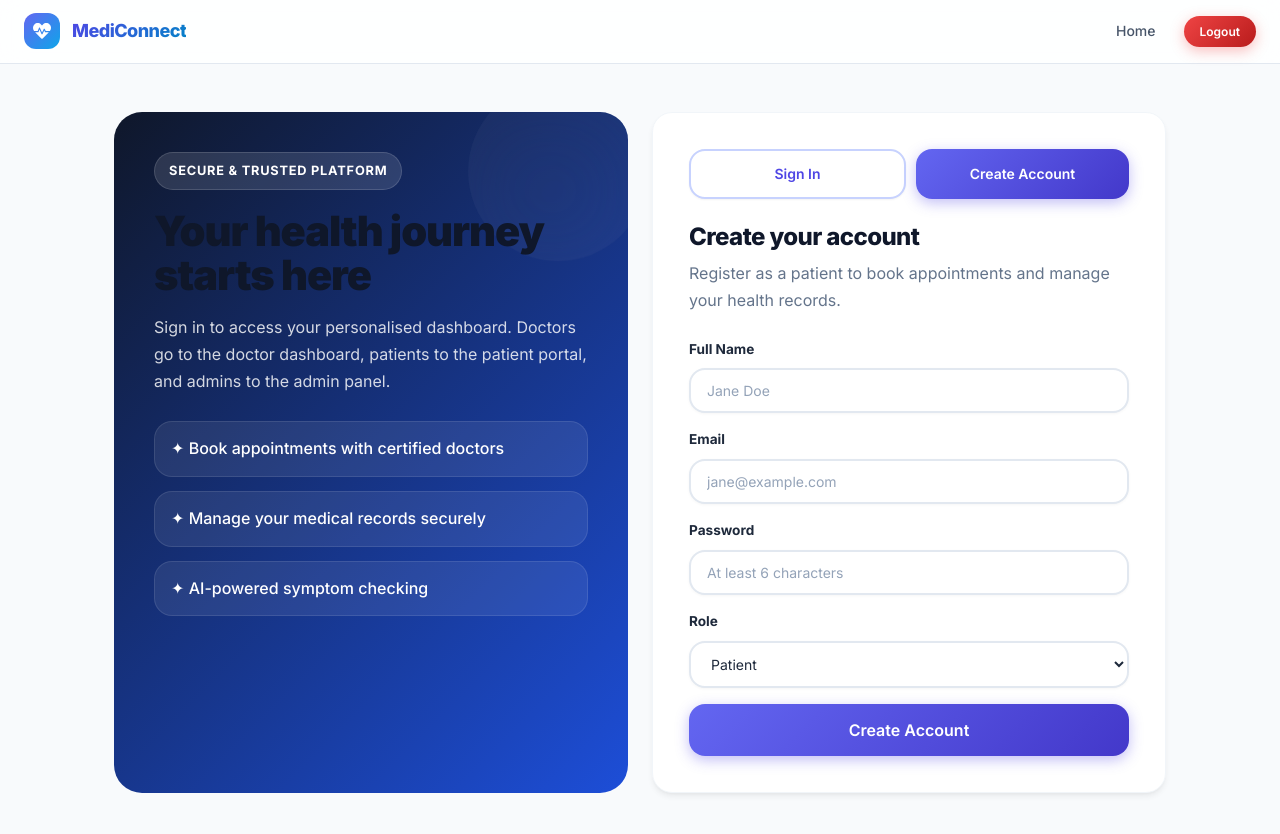
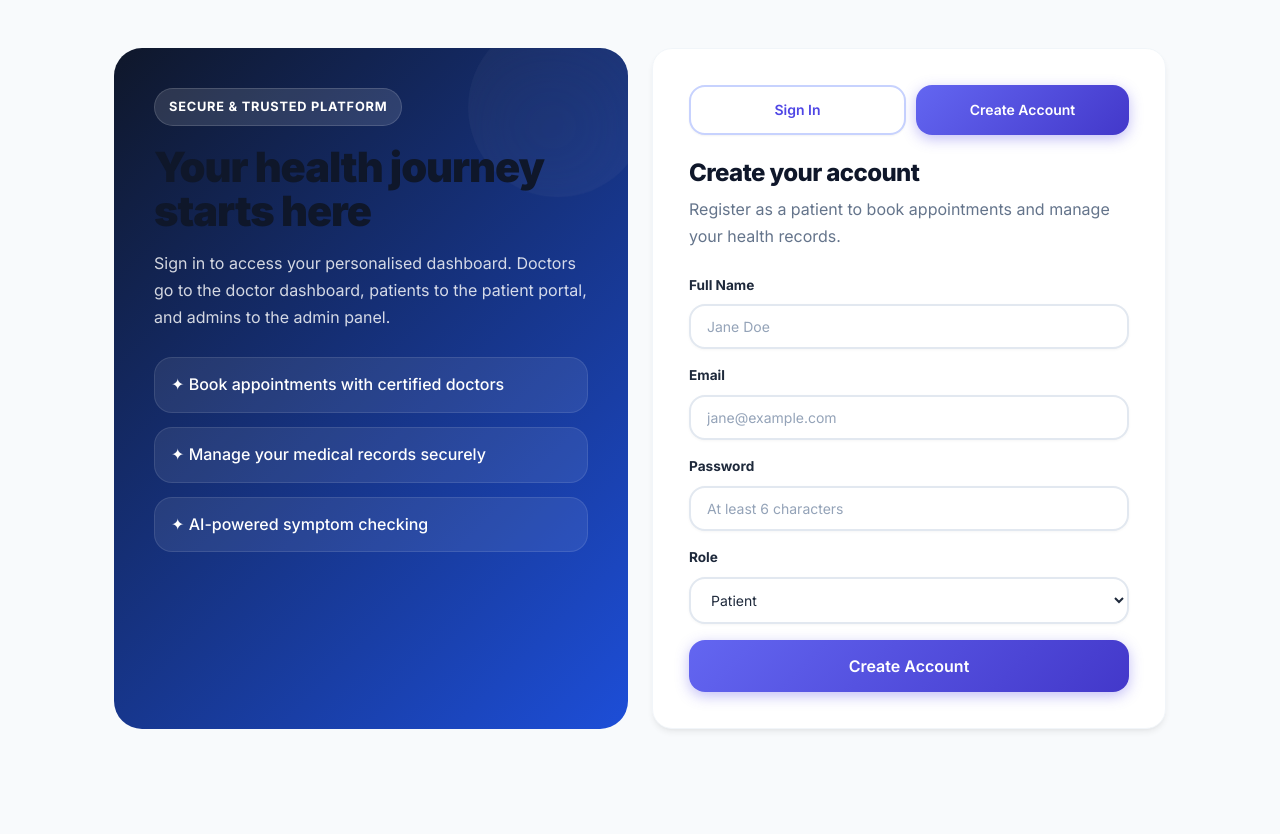
Before and after one commit to ravindu-sliit/se3020-telemedicine-microservices, a React (Create React App) app in the folder frontend/: page /register in a window 1280 px wide. Shown: the top 834 px of the page. After the commit the page ends 809 px from the top, so only its background shows below. Built offline with nearby package versions, Linux system fonts and the light colour scheme; no server answers; sample sign-in values are in the browser's storage.

Commit message:
fix: remove navbar from auth pages
fix: remove navbar from auth pages

```diff
--- a/frontend/src/pages/Auth.js
+++ b/frontend/src/pages/Auth.js
@@ -1,6 +1,5 @@
 import React from 'react';
 import { Link, useLocation, useNavigate } from 'react-router-dom';
-import Navbar from '../components/Navbar';
 import { loginUser, registerUser, registerDoctor } from '../services/api';
 import { saveSession, clearSession } from '../services/session';
 
@@ -103,7 +102,6 @@ const Auth = () => {
 
   return (
     <div className="page-wrapper">
-      <Navbar />
       <div style={{ padding: '48px 0 80px' }}>
         <div className="container" style={{ maxWidth: 1100 }}>
           <div className="grid grid-cols-2 gap-6">
--- a/frontend/src/pages/ForgotPassword.js
+++ b/frontend/src/pages/ForgotPassword.js
@@ -19,7 +19,7 @@ const ForgotPassword = () => {
 
     try {
       const response = await requestPasswordReset(email);
-      setFeedback({ type: 'success', message: response.message });
+      setFeedback({ type: '', message: '' });
       setResetToken(response.data?.resetToken || '');
     } catch (error) {
       setFeedback({ type: 'error', message: error.message });
```
